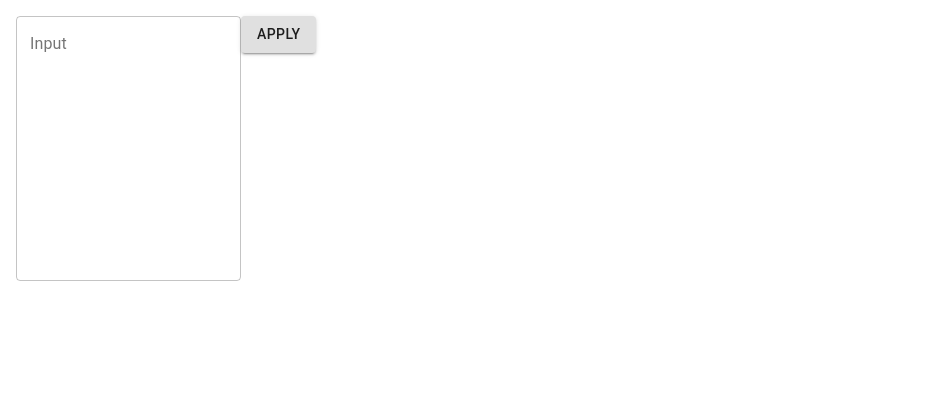
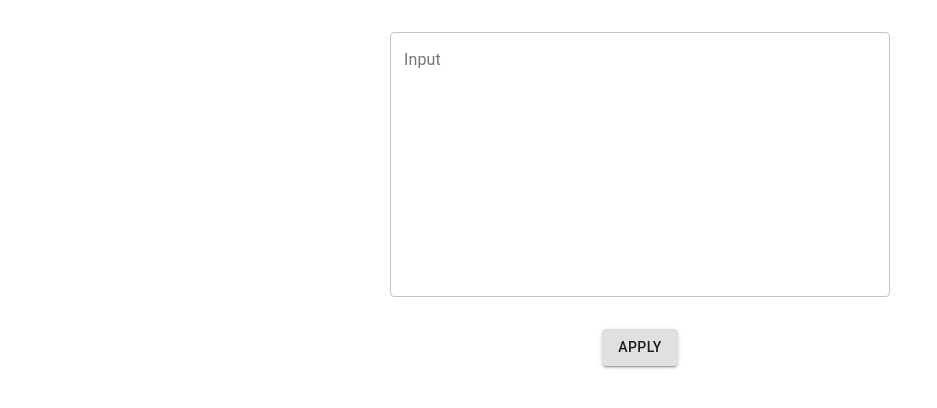
Before and after one commit to crazefan/jsontoform, a React (Create React App) app: page / in a window 1280 px wide. Shown: the top 408 px of the page, without its empty margins (0-937 px from the left). Built offline with nearby package versions, Linux system fonts and the light colour scheme.

Commit message:
styling and error dialog

```diff
--- a/src/App.js
+++ b/src/App.js
@@ -3,10 +3,6 @@ import RJSON from "relaxed-json";
 import InputTab from "./Components/InputTab";
 
 function App() {
-  return (
-    <>
-      <InputTab />
-    </>
-  );
+  return <InputTab />;
 }
 export default App;
--- /dev/null
+++ b/src/Components/ErrorDialog/index.js
@@ -0,0 +1,29 @@
+import React from "react";
+import {
+  Dialog,
+  DialogTitle,
+  DialogContent,
+  DialogContentText,
+  DialogActions,
+  Button,
+} from "@material-ui/core";
+
+const ErrorDialog = ({ isOpen, setClose }) => {
+  return (
+    <Dialog onClose={setClose} open={isOpen}>
+      <DialogTitle>JSON input error</DialogTitle>
+      <DialogContent>
+        <DialogContentText id="alert-dialog-description">
+          Looks like JSON you've entered is incorrect. Please check the input.
+        </DialogContentText>
+      </DialogContent>
+      <DialogActions>
+        <Button onClick={setClose} color="primary" autoFocus>
+          Okay
+        </Button>
+      </DialogActions>
+    </Dialog>
+  );
+};
+
+export default ErrorDialog;
--- a/src/Components/InputTab/index.js
+++ b/src/Components/InputTab/index.js
@@ -1,7 +1,8 @@
 import React, { useState } from "react";
-import { TextField, Button, Box } from "@material-ui/core";
+import { TextField, Button, Box, Container } from "@material-ui/core";
 import { parseJSON } from "../../utils/parseJson";
 import ResultTab from "../ResultTab";
+import ErrorDialog from "../ErrorDialog";
 
 const handyString = {
   items: [
@@ -17,7 +18,7 @@ const handyString = {
 
 const InputTab = () => {
   const [config, setConfig] = useState({});
-
+  const [dialogOpen, setDialogOpen] = useState(false);
   //intermediate buffer for storing input state
   const [buffer, setBuffer] = useState("");
 
@@ -26,8 +27,8 @@ const InputTab = () => {
   };
 
   const handleApplyClick = () => {
+    setConfig({});
     //async
-
     setTimeout(() => {
       if (buffer.length > 0) {
         const [error, parsedJSON] = parseJSON(buffer);
@@ -35,25 +36,47 @@ const InputTab = () => {
         if (!error && parsedJSON) {
           console.log(parsedJSON);
           setConfig(parsedJSON);
+        } else {
+          setDialogOpen(true);
         }
       }
     }, 0);
   };
-
+  const handleDialogClose = () => {
+    setDialogOpen(false);
+  };
   return (
-    <Box mx={2} my={2}>
+    <Container>
+      <Box
+        width="500px"
+        display="flex"
+        alignItems="center"
+        justifyContent="center"
+        mx="auto"
+        my={4}>
         <TextField
           multiline
           rows={12}
           onChange={handleInputChange}
           label="Input"
           variant="outlined"
+          fullWidth
         />
-      <Button onClick={handleApplyClick} mx={2} variant="contained">
+      </Box>
+      <Box
+        minwidth="500px"
+        display="flex"
+        alignItems="center"
+        justifyContent="center"
+        mx="auto"
+        my={3}>
+        <Button onClick={handleApplyClick} variant="contained">
           Apply
         </Button>
+      </Box>
       <ResultTab config={config} />
-    </Box>
+      <ErrorDialog isOpen={dialogOpen} setClose={handleDialogClose} />
+    </Container>
   );
 };
 
```
Lines whose indentation alone changed are shown as unchanged.
